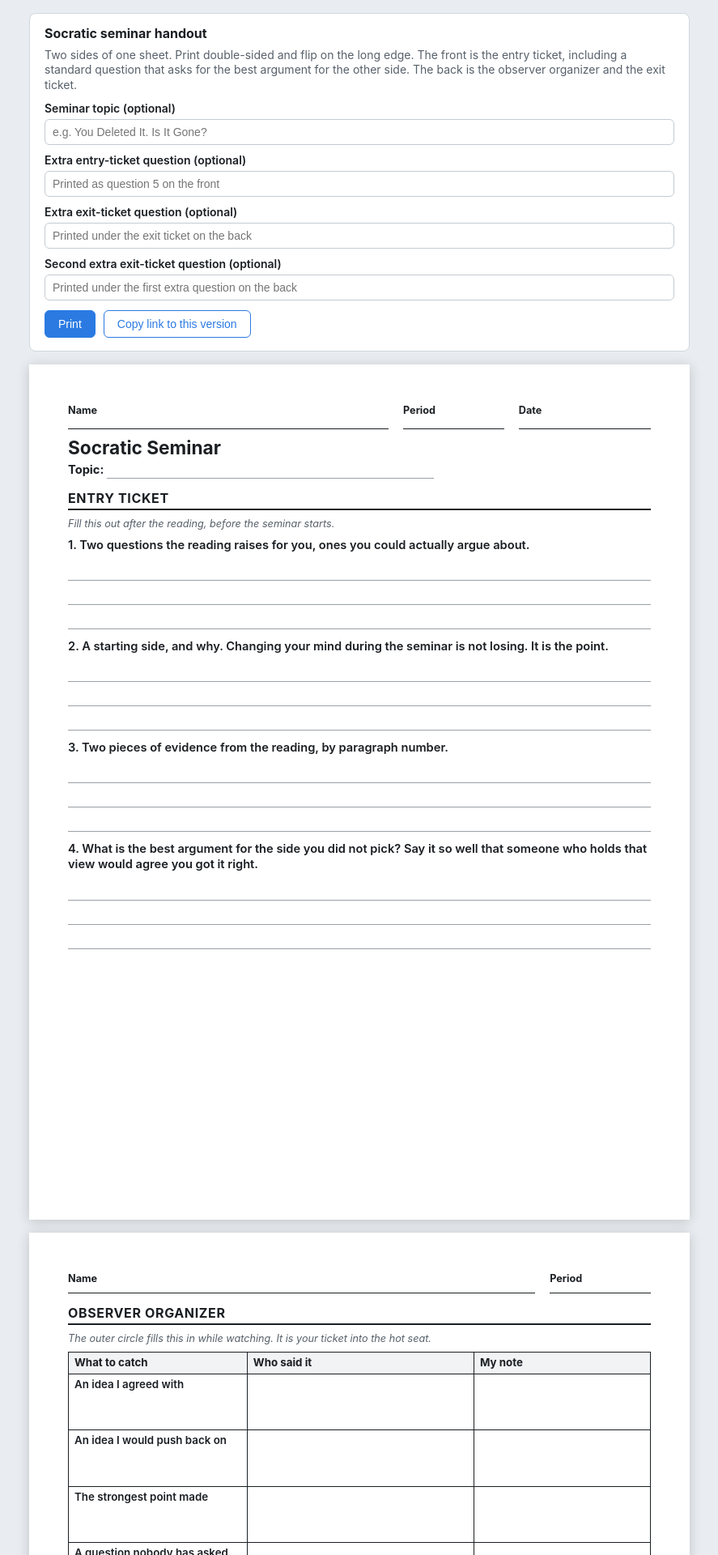
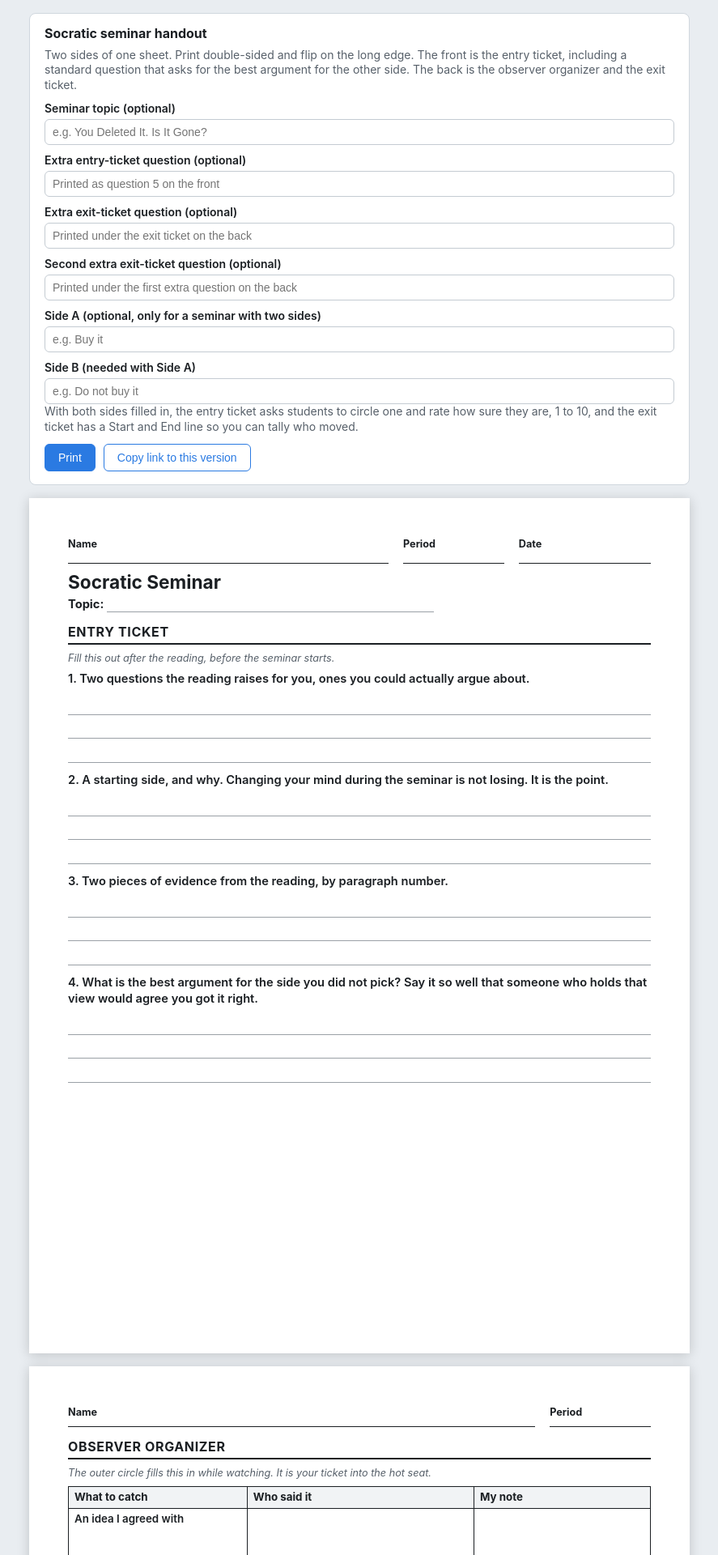
Before and after one commit to porttack/porttack.com, a Jekyll site: the page built from socratic-seminar-handout.html, in a window 1280 px wide. Shown: the top 1920 px of the page at 81% size, without its empty margins (196-1083 px from the left). Built offline with Jekyll 4.4.1, drawn with Linux system fonts in a browser that asks for light colours.

Commit message:
Robot seminar: 60-minute run of show, Start/End lean with 1-10 sureness on the handout
Run of show now has minute ranges, optional rows without minutes, and a
format blurb with the CS-lens questions. The shared handout takes optional
a and b link parameters for a two-sided seminar: a circled side and a
1-to-10 sureness on the entry ticket, and a Start/End line on the exit
ticket. Without them the handout prints as before. Smaller Sally thumbnail
in Round 2, tighter Materials list.

Co-Authored-By: Claude Sonnet 5.5 <noreply@anthropic.com>

```diff
--- a/_includes/robot-reading.html
+++ b/_includes/robot-reading.html
@@ -4,5 +4,5 @@
     <p><strong>4.</strong> Each student would log in with a unique ID number. The robot could then look at that student's past conversations and pick up where they left off.</p>
     <p><strong>5.</strong> The superintendent, Mark Beehler, said the robot and avatar "operate on a closed system that is not connected to the internet." He said the company "will not have access to personally identifiable student information." The robot was trained to say "I don't know" instead of making up an answer. If a student mentioned suicide, self-harm, or other flagged terms, school administrators would be alerted automatically.</p>
     <p><strong>6.</strong> Beehler explained his reasoning this way: "I also believe it is critical for schools to teach proper use of technology, not simply exclude it." He said many schools are "taking the easy solution of simply banning it." The district said it would judge success mostly by feedback from students and teachers. <em>(What is our own school district's policy on students using AI?)</em></p>
-    <p><strong>7.</strong> The New York State teachers union disagreed. Its president, Melinda Person, told Rochester First: "We don't want to simulate human relationships. We want real human relationships and for our students to learn how to form them organically." <em>(What is our own union's position on AI teachers?)</em></p>
+    <p><strong>7.</strong> The New York State teachers union disagreed. Its president, Melinda Person, told Rochester First: "We don't want to simulate human relationships. We want real human relationships and for our students to learn how to form [real human relationships] organically." <em>(What is our own union's position on AI teachers?)</em></p>
     <p><strong>8.</strong> You are the school board. The vote is tonight.</p>
--- a/socratic-seminar-handout.html
+++ b/socratic-seminar-handout.html
@@ -84,6 +84,14 @@ permalink: /socratic-seminar-handout/
   .lines i { display: block; border-bottom: 1px solid var(--rule); height: 0.31in; }
   .extra[hidden] { display: none; }
 
+  .sides { margin: 0 0 8px; }
+  .sides[hidden], .exit-block[hidden] { display: none; }
+  .opt { display: inline-block; border: 1.5px solid var(--ink); border-radius: 999px; padding: 1px 14px; margin-right: 8px; font-weight: 700; }
+  .sides .lbl, .sides .arrow { font-weight: 700; margin-right: 6px; }
+  .sides .arrow { margin: 0 8px 0 2px; }
+  .half { white-space: nowrap; }
+  .num { display: inline-block; min-width: 0.4in; border-bottom: 1.5px solid var(--ink); margin: 0 3px 0 4px; }
+
   table { width: 100%; border-collapse: collapse; margin: 0 0 8px; }
   th, td { border: 1px solid var(--ink); padding: 4px 7px; vertical-align: top; font-size: 10pt; }
   th { background: #f1f3f5; text-align: left; }
@@ -120,6 +128,11 @@ permalink: /socratic-seminar-handout/
   <input type="text" id="in-exit" placeholder="Printed under the exit ticket on the back">
   <label for="in-exit2">Second extra exit-ticket question (optional)</label>
   <input type="text" id="in-exit2" placeholder="Printed under the first extra question on the back">
+  <label for="in-a">Side A (optional, only for a seminar with two sides)</label>
+  <input type="text" id="in-a" placeholder="e.g. Buy it">
+  <label for="in-b">Side B (needed with Side A)</label>
+  <input type="text" id="in-b" placeholder="e.g. Do not buy it">
+  <p>With both sides filled in, the entry ticket asks students to circle one and rate how sure they are, 1 to 10, and the exit ticket has a Start and End line so you can tally who moved.</p>
   <div class="buttons">
     <button type="button" id="btn-print">Print</button>
     <button type="button" class="secondary" id="btn-copy">Copy link to this version</button>
@@ -143,6 +156,7 @@ permalink: /socratic-seminar-handout/
   <div class="lines"><i></i><i></i><i></i></div>
 
   <p class="q">2. A starting side, and why. Changing your mind during the seminar is not losing. It is the point.</p>
+  <p class="sides" id="start-sides" hidden>Circle one, even if you are unsure. Put your doubts in your reason. <span class="opt" id="start-a"></span><span class="opt" id="start-b"></span><br>How sure are you, from 1 (on the fence) to 10 (very sure)? <span class="num"></span>/ 10</p>
   <div class="lines"><i></i><i></i><i></i></div>
 
   <p class="q">3. Two pieces of evidence from the reading, by paragraph number.</p>
@@ -177,8 +191,16 @@ permalink: /socratic-seminar-handout/
   <div class="lines"><i></i><i></i></div>
 
   <h2 class="section">Exit ticket</h2>
-  <p class="q">Did your thinking move today? Three sentences: what you believed walking in, what you believe now, and what said or asked in the room moved you (or held you in place).</p>
-  <div class="lines"><i></i><i></i><i></i></div>
+  <div class="exit-block" id="exit-default">
+    <p class="q">Did your thinking move today? Three sentences: what you believed walking in, what you believe now, and what said or asked in the room moved you (or held you in place).</p>
+    <div class="lines"><i></i><i></i><i></i></div>
+  </div>
+
+  <div class="exit-block" id="exit-sided" hidden>
+    <p class="sides"><span class="half"><span class="lbl">Start</span><span class="opt" id="end-start-a"></span><span class="opt" id="end-start-b"></span><span class="num"></span>/ 10<span class="arrow">&rarr;</span></span><span class="half"><span class="lbl">End</span><span class="opt" id="end-a"></span><span class="opt" id="end-b"></span><span class="num"></span>/ 10</span></p>
+    <p class="q">Circle a side and give your 1 to 10 at each end, even if you are unsure. Did your thinking move today? Say what in the room moved you, or held you in place.</p>
+    <div class="lines"><i></i><i></i></div>
+  </div>
 
   <div class="extra" id="exit-extra" hidden>
     <p class="q"><span id="exit-extra-text"></span></p>
@@ -201,6 +223,8 @@ permalink: /socratic-seminar-handout/
   var inEntry = document.getElementById("in-entry");
   var inExit = document.getElementById("in-exit");
   var inExit2 = document.getElementById("in-exit2");
+  var inA = document.getElementById("in-a");
+  var inB = document.getElementById("in-b");
 
   // Text is always set with textContent, so nothing typed or passed in the
   // link can add markup to the page.
@@ -226,11 +250,23 @@ permalink: /socratic-seminar-handout/
     document.getElementById("exit2-extra-text").textContent = exit2;
     exit2Box.hidden = !exit2;
 
+    // The Start and End lines need both sides.
+    var a = inA.value.trim();
+    var b = inB.value.trim();
+    var sided = !!(a && b);
+    ["start-a", "end-start-a", "end-a"].forEach(function (id) { document.getElementById(id).textContent = a; });
+    ["start-b", "end-start-b", "end-b"].forEach(function (id) { document.getElementById(id).textContent = b; });
+    document.getElementById("start-sides").hidden = !sided;
+    document.getElementById("exit-sided").hidden = !sided;
+    document.getElementById("exit-default").hidden = sided;
+
     var next = new URLSearchParams();
     if (topic) next.set("topic", topic);
     if (entry) next.set("entry", entry);
     if (exit) next.set("exit", exit);
     if (exit2) next.set("exit2", exit2);
+    if (a) next.set("a", a);
+    if (b) next.set("b", b);
     var qs = next.toString();
     try {
       window.history.replaceState(null, "", window.location.pathname + (qs ? "?" + qs : ""));
```
Also changed, not shown: other parts of socratic-seminar-handout.html (+3 -1 lines), _posts/2026-10-23-can-robotic-ai-teachers-replace-human-teachers.md (+42 -38 lines), socratic-seminar-kit.md (+1 -1 lines).
